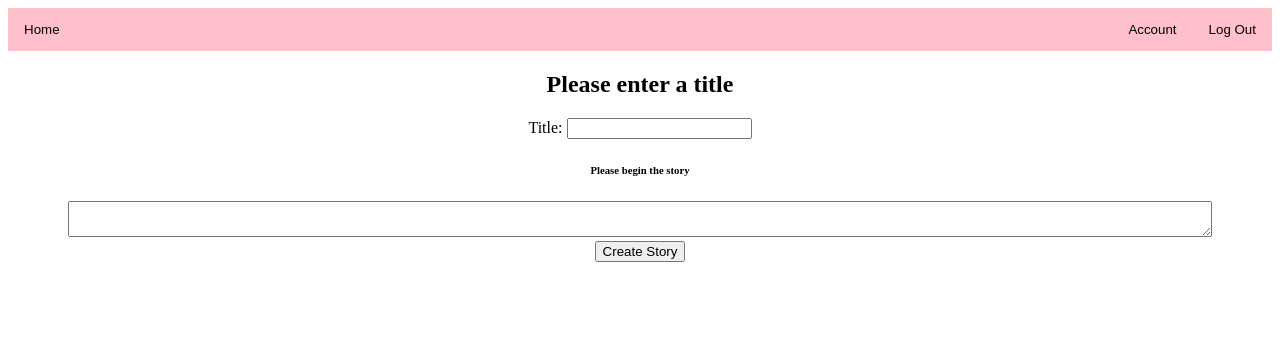
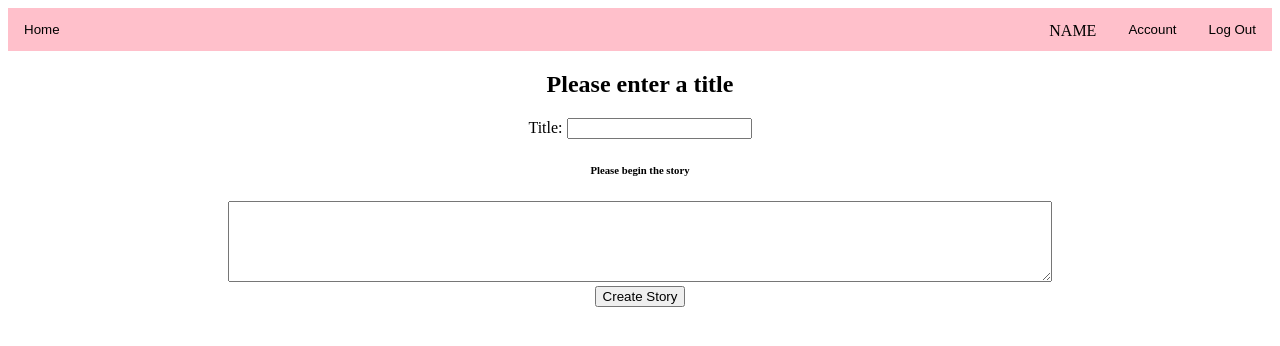
Before and after one commit to Karol-Regula/Karol_Janet_Elina_Kenneth_Story_Project, a Flask app: page /stories/create/ in a window 1280 px wide. Shown: the top 346 px of the page. Run offline with Flask 2, Linux system fonts and the light colour scheme; a user stored in the database is signed in.

Commit message:
fix nav bar

```diff
--- a/app.py
+++ b/app.py
@@ -114,7 +114,7 @@ def postStoryID(storyID):
 @app.route('/stories/create/')
 def getCreate():
   if isLoggedIn():
-    return render_template('new_story.html')
+    return render_template('new_story.html', user='NAME')
 
   return redirect(url_for('default'))
 
@@ -134,7 +134,7 @@ def postCreate():
 @app.route('/account/')
 def getAccount():
   if isLoggedIn():
-    return render_template('account.html')
+    return render_template('account.html', user='NAME')
 
   return redirect(url_for('default'))
 
@@ -159,7 +159,7 @@ def postAccount():
     else:
       flash('Please fill out all fields!')
 
-    return render_template('account.html')
+    return render_template('account.html', user='NAME')
   else:
     return redirect(url_for('default'))
 
--- a/templates/contribute_story.html
+++ b/templates/contribute_story.html
@@ -13,7 +13,7 @@
 <br>
 	<h6>Please continue this story</h6>
 	<form action="POST">
-		<textarea style="width:90%; height:50%;">
+		<textarea rows="5" cols="100">
 
 		</textarea>
 		<button type="submit"> Submit Chapter </button>
--- a/templates/home.html
+++ b/templates/home.html
@@ -1,7 +1,7 @@
 {% extends "navbar.html" %}
 
 {% block title %}
-	Home
+Home
 {% endblock %}
 
 {% block content %}
--- a/templates/navbar.html
+++ b/templates/navbar.html
@@ -38,7 +38,7 @@
 					</li>
 				</form>
 
-				<li style="float: right; display: block; text-align: center; padding: 14px 16px;">
+				<li style="float: right; display: block; text-align: center; padding: 14px 16px; height: 15px;">
 					{{user}}
 				</li>
 			</ul>
--- a/templates/new_story.html
+++ b/templates/new_story.html
@@ -10,7 +10,7 @@
 	<form action="/stories/create/" method="POST">
 		Title: <input type="text" name="title"> <br>
 		<h6> Please begin the story</h6>
-		<textarea name="body" style="width:90%;height:50%;">
+		<textarea name="body" rows="5" cols="100">
 		</textarea>
 		<br>
 		<input type="submit" name="button" value="Create Story" action="/stories/create/">
```
